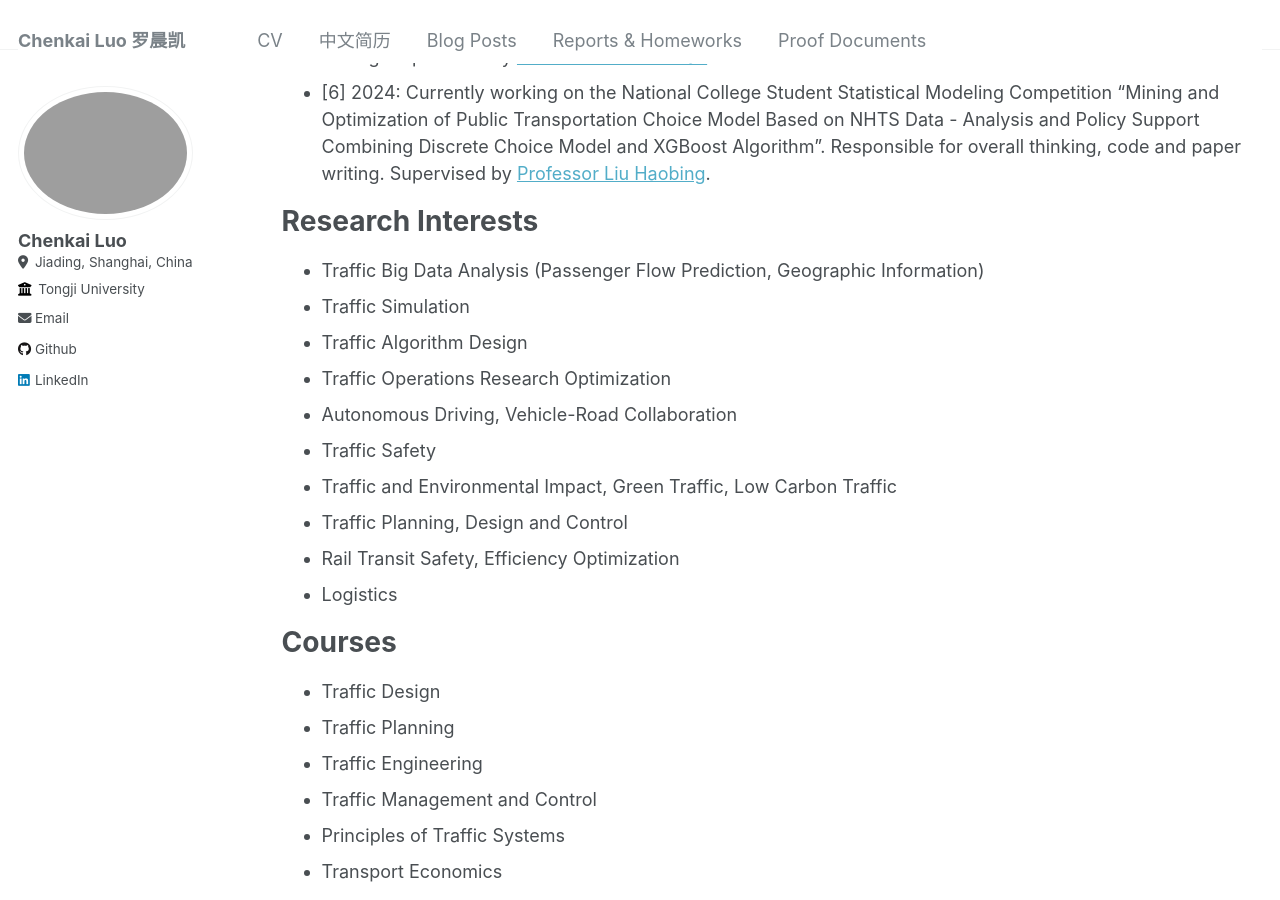
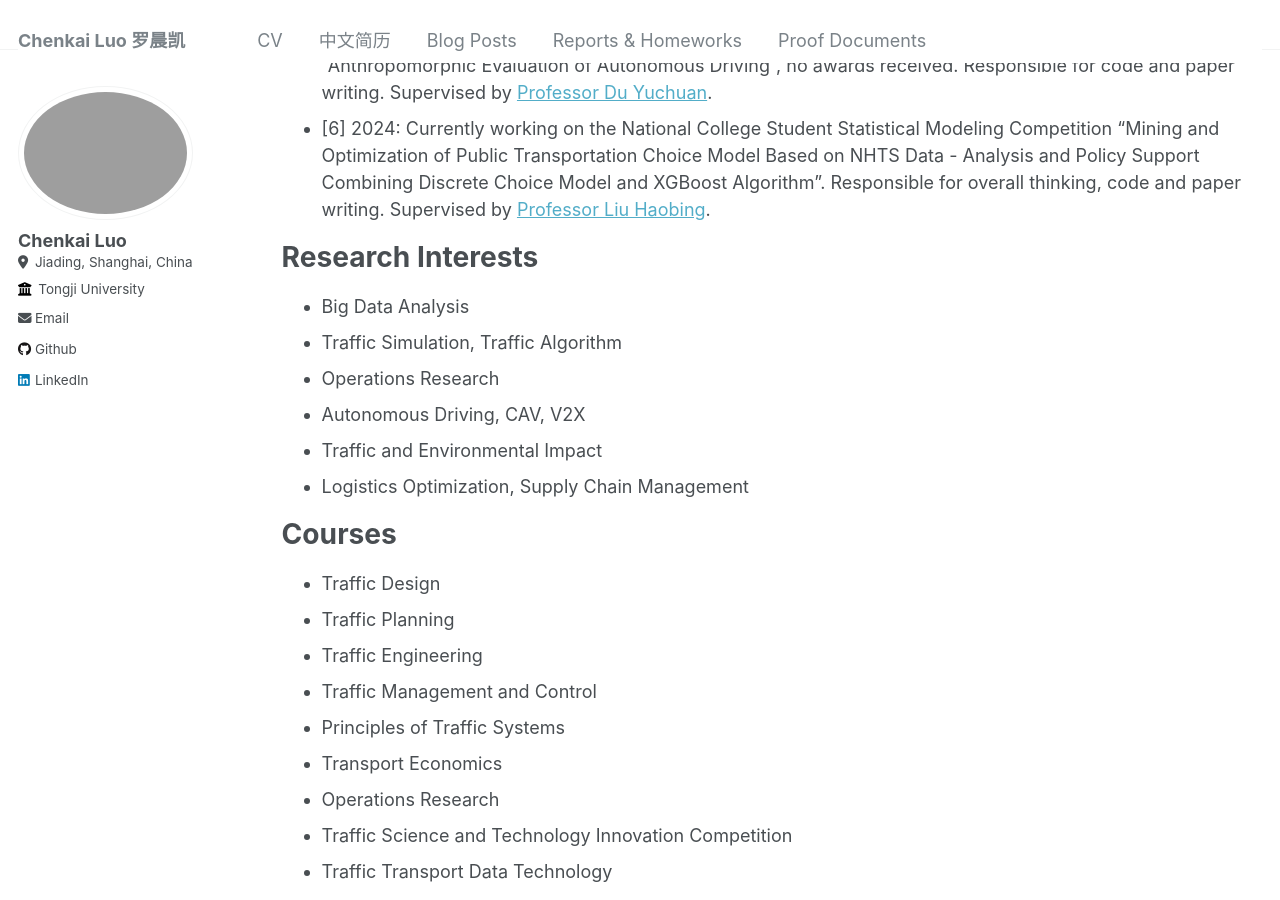
Before and after one commit to ryan11njr/ryan11njr.github.io, a Jekyll site: the page built from _pages/cv.md, in a window 1280 px wide and 900 px high, scrolled down 1424 px. Built offline with Jekyll 4.4.1, drawn with Linux system fonts in a browser that asks for light colours; some of the changed text lies outside the part shown.

Commit message:
24-6-12
1

```diff
--- a/_pages/cv.md
+++ b/_pages/cv.md
@@ -48,16 +49,13 @@
 
 Research Interests
 ======
-* Traffic Big Data Analysis (Passenger Flow Prediction, Geographic Information)
-* Traffic Simulation
-* Traffic Algorithm Design
-* Traffic Operations Research Optimization
-* Autonomous Driving, Vehicle-Road Collaboration
-* Traffic Safety
-* Traffic and Environmental Impact, Green Traffic, Low Carbon Traffic
-* Traffic Planning, Design and Control
-* Rail Transit Safety, Efficiency Optimization
-* Logistics
+
+* Big Data Analysis
+* Traffic Simulation, Traffic Algorithm
+* Operations Research
+* Autonomous Driving, CAV, V2X
+* Traffic and Environmental Impact
+* Logistics Optimization, Supply Chain Management
 
 Courses
 ======
```
Also changed, not shown: other parts of _pages/cv.md (+8 -7 lines), _pages/cv-zh.md (+5 -9 lines).
